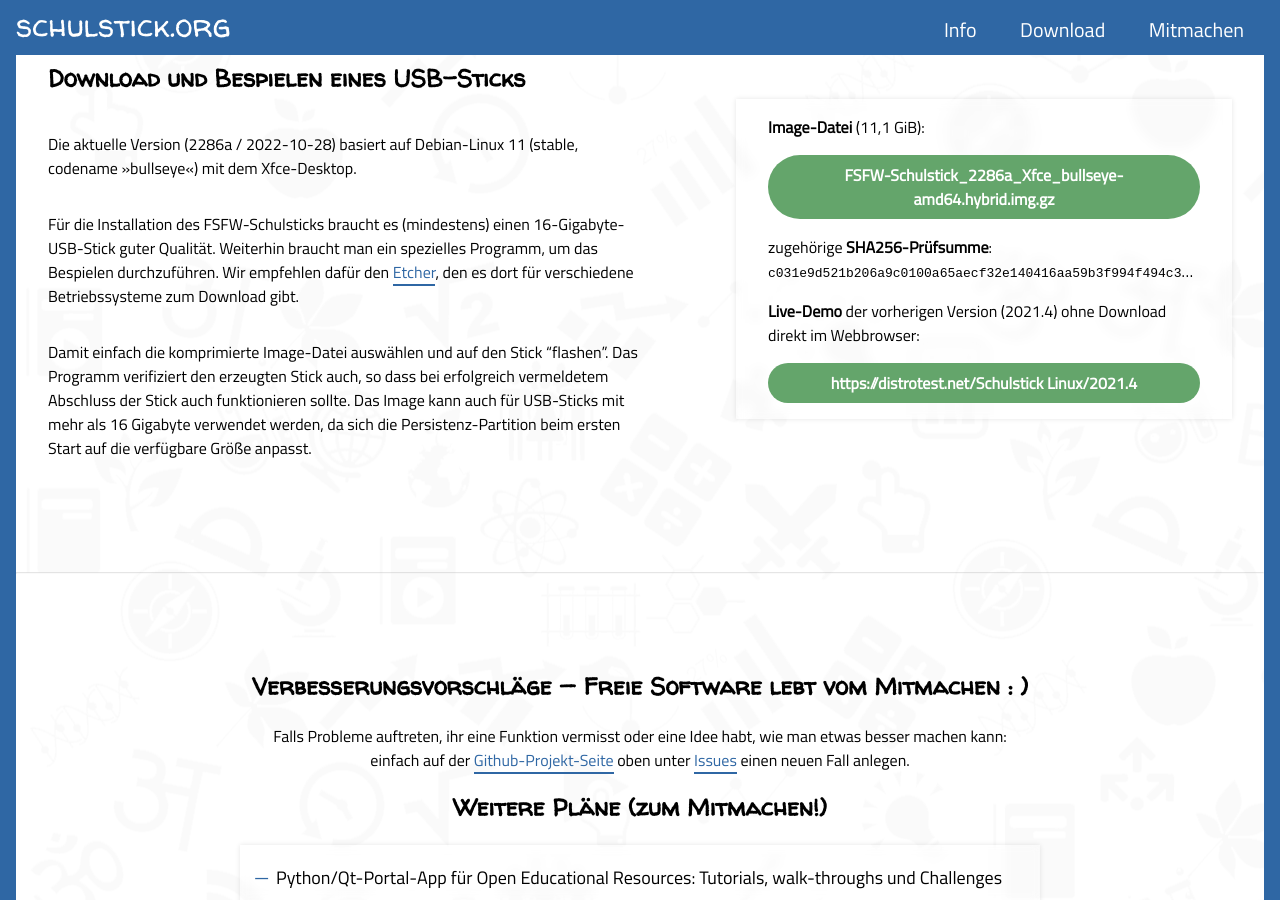
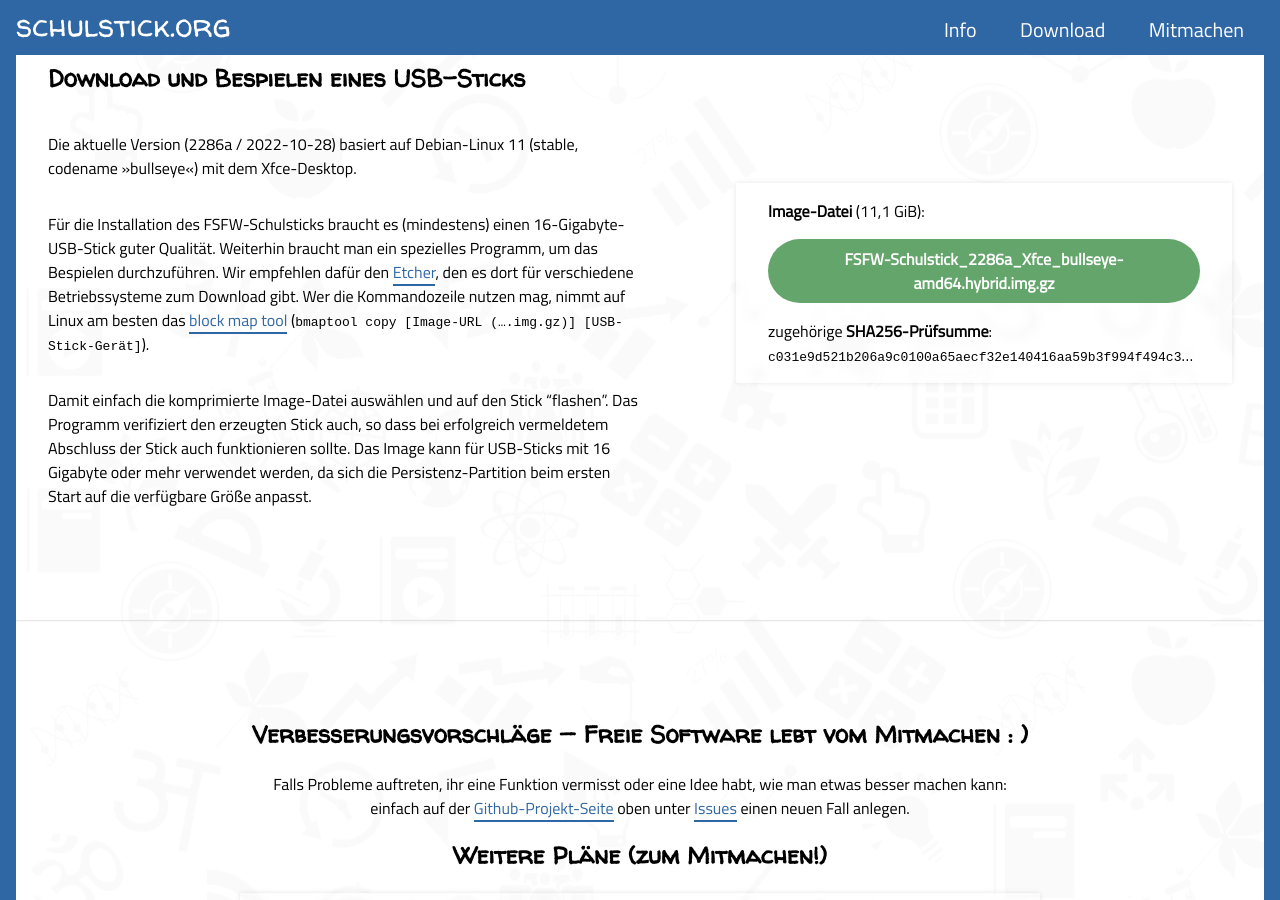
Before and after one commit to fsfw-dresden/schulstick-page, a Jekyll site: the page built from index.md, in a window 1280 px wide and 900 px high, scrolled down 1457 px. Built offline with Jekyll 4.4.1, drawn with Linux system fonts in a browser that asks for light colours.

Commit message:
RIP distrotest etc.

```diff
--- a/index.md
+++ b/index.md
@@ -28,20 +28,16 @@ Einige weitere Informationen und Screenshots zum Stick-Projekt finden Sie auf de
 ## Download und Bespielen eines USB-Sticks
 Die aktuelle Version (2286a / 2022-10-28) basiert auf Debian-Linux 11 (stable, codename »bullseye«) mit dem Xfce-Desktop.
 
-Für die Installation des FSFW-Schulsticks braucht es (mindestens) einen 16-Gigabyte-USB-Stick guter Qualität. Weiterhin braucht man ein spezielles Programm, um das Bespielen durchzuführen. Wir empfehlen dafür den [Etcher](https://www.balena.io/etcher/), den es dort für verschiedene Betriebssysteme zum Download gibt.
+Für die Installation des FSFW-Schulsticks braucht es (mindestens) einen 16-Gigabyte-USB-Stick guter Qualität. Weiterhin braucht man ein spezielles Programm, um das Bespielen durchzuführen. Wir empfehlen dafür den [Etcher](https://www.balena.io/etcher/), den es dort für verschiedene Betriebssysteme zum Download gibt. Wer die Kommandozeile nutzen mag, nimmt auf Linux am besten das [block map tool](https://github.com/intel/bmap-tools) (`bmaptool copy [Image-URL (….img.gz)] [USB-Stick-Gerät]`).
 
 Damit einfach die komprimierte Image-Datei auswählen und auf den Stick "flashen". Das Programm verifiziert den erzeugten Stick auch, so dass bei erfolgreich vermeldetem Abschluss der Stick auch funktionieren sollte.
-Das Image kann auch für USB-Sticks mit mehr als 16 Gigabyte verwendet werden, da sich die Persistenz-Partition beim ersten Start auf die verfügbare Größe anpasst.
+Das Image kann für USB-Sticks mit 16 Gigabyte oder mehr verwendet werden, da sich die Persistenz-Partition beim ersten Start auf die verfügbare Größe anpasst.
 
 > **Image-Datei** (11,1 GiB):
 >
 > [FSFW-Schulstick_2286a_Xfce_bullseye-amd64.hybrid.img.gz](https://ftp.inf.tu-dresden.de/os/FSFW/FSFW-Schulstick_2286a_Xfce_bullseye-amd64.hybrid.img.gz)
 >
 > zugehörige **SHA256-Prüfsumme**: `c031e9d521b206a9c0100a65aecf32e140416aa59b3f994f494c33aafc5bfd4f`
->
-> **Live-Demo** der vorherigen Version (2021.4) ohne Download direkt im Webbrowser:
->
-> [https://distrotest.net/Schulstick Linux/2021.4](https://distrotest.net/Schulstick%20Linux/2021.4)
 {: .downloads .right}
 
 </section>
```
